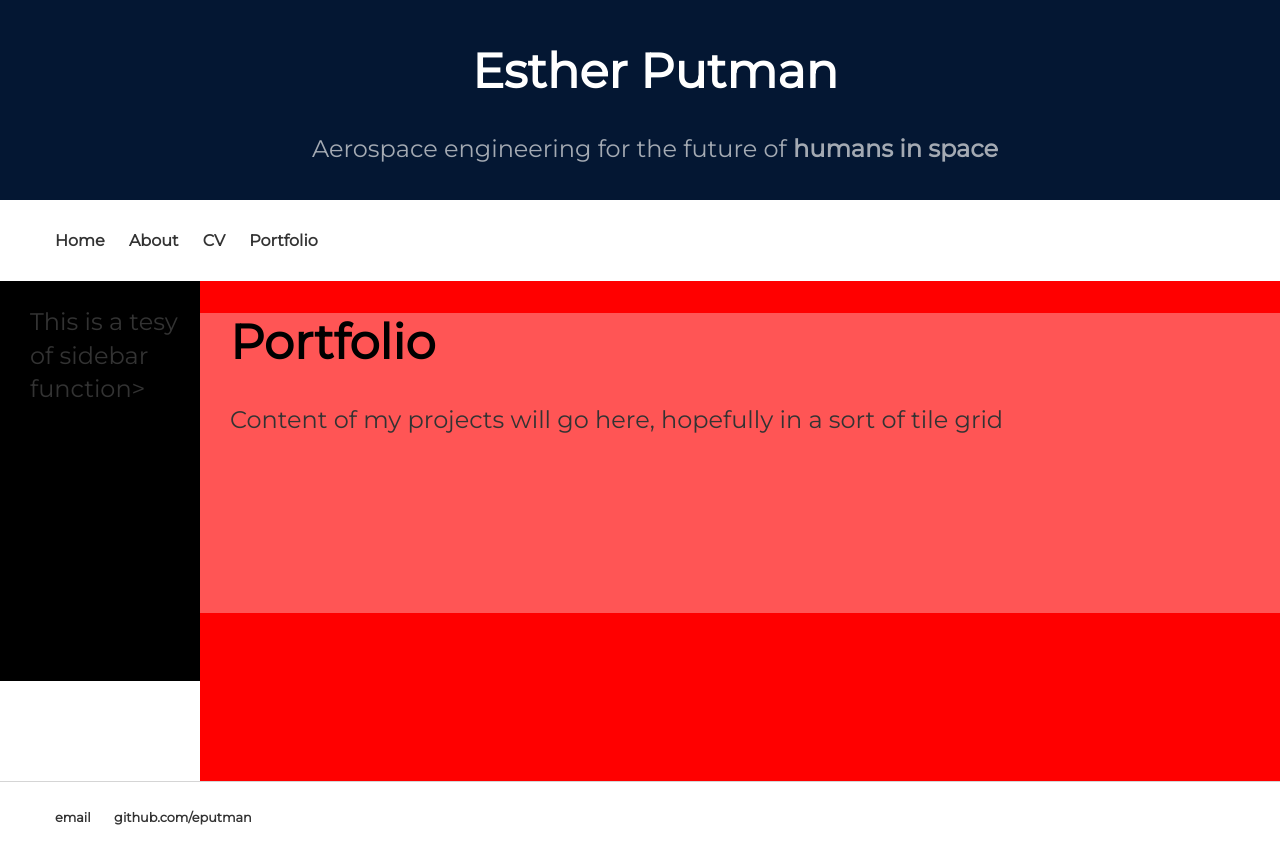
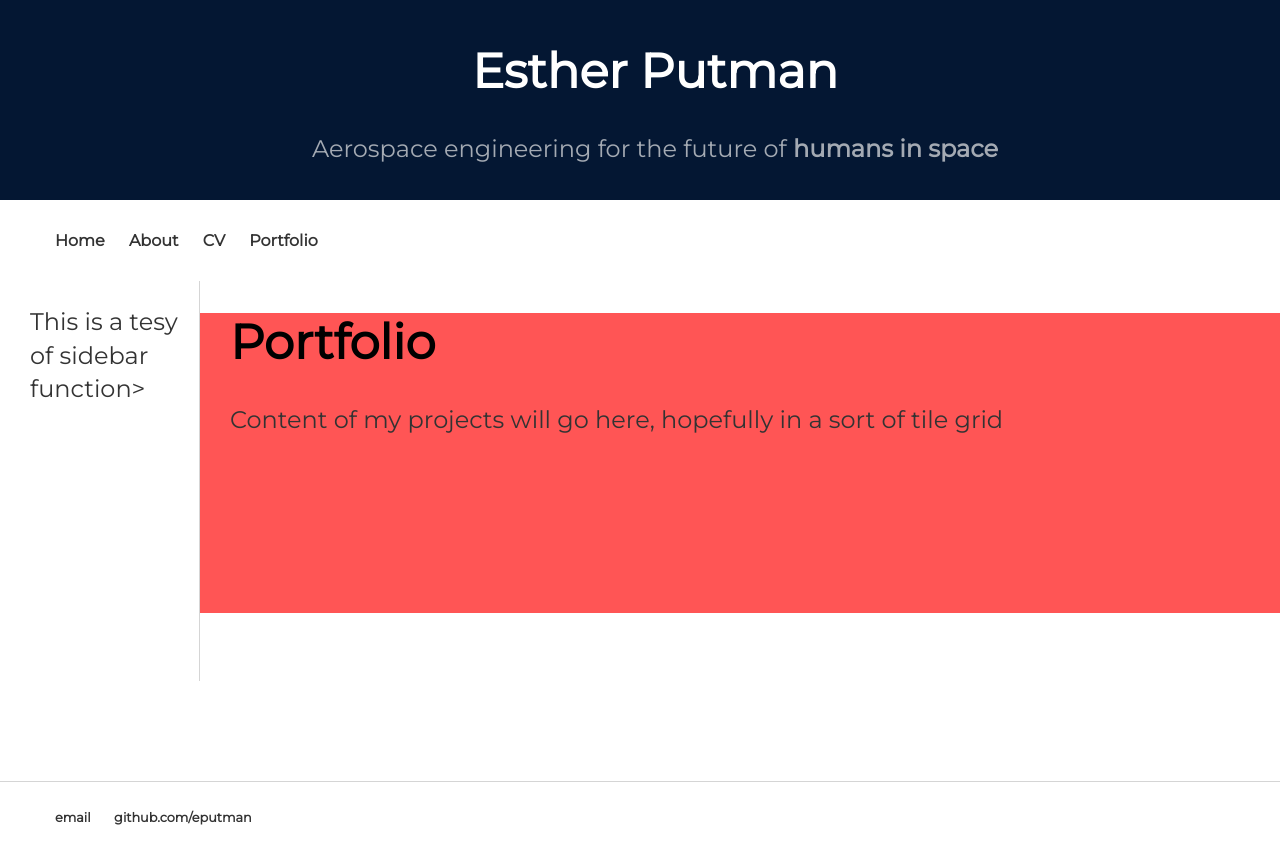
Before and after one commit to eputman/eputman.github.io, a Jekyll site: the page built from portfolio/index.html, in a window 1280 px wide. Shown: the top 864 px of the page. Built offline with Jekyll 4.4.1, drawn with Linux system fonts in a browser that asks for light colours; nearby versions of some CDN libraries.

Commit message:
Update main.css

```diff
--- a/css/main.css
+++ b/css/main.css
@@ -102,16 +102,17 @@ ul.posts li {
 /* Test new sidebar*/
  .sidebar {
      position: fixed;
+     border-right: 1px solid #d5d5d5;
      width: 200px;
      height: 400px;
-     background: #000;
+     background: #ffffff;
  }
  .content {
      margin-left: 200px;
      height: 500px;
      width: auto;
      position: relative;
-     background: #f00;
+     background: #ffffff;
      overflow: auto;
      z-index: 1;
  }
```
